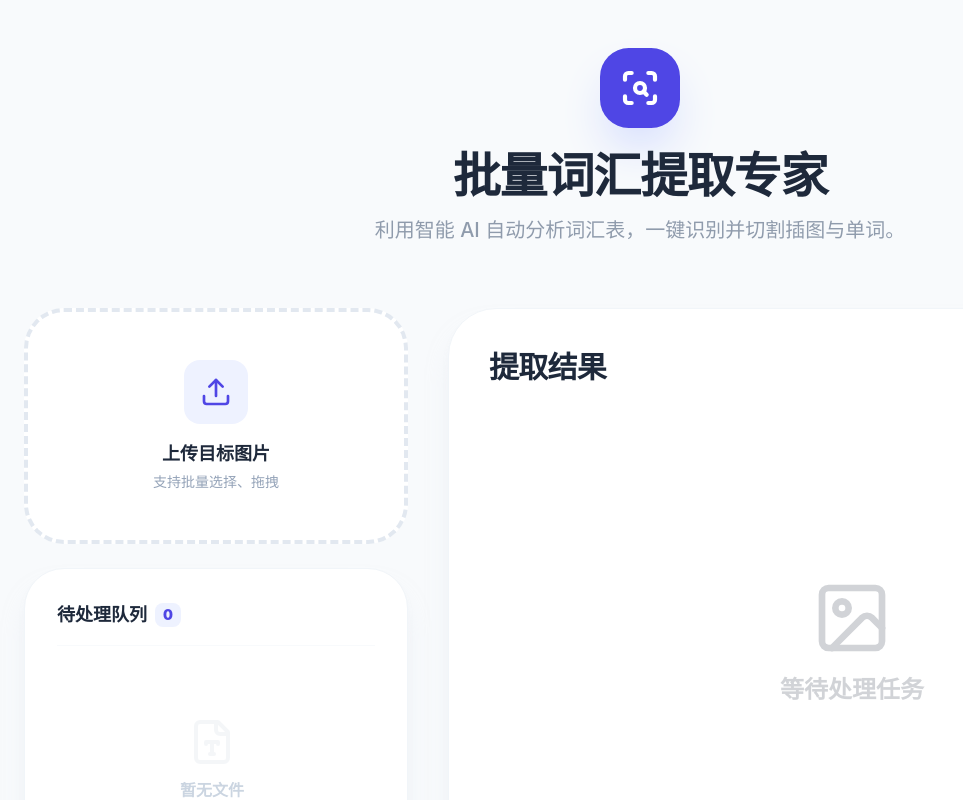
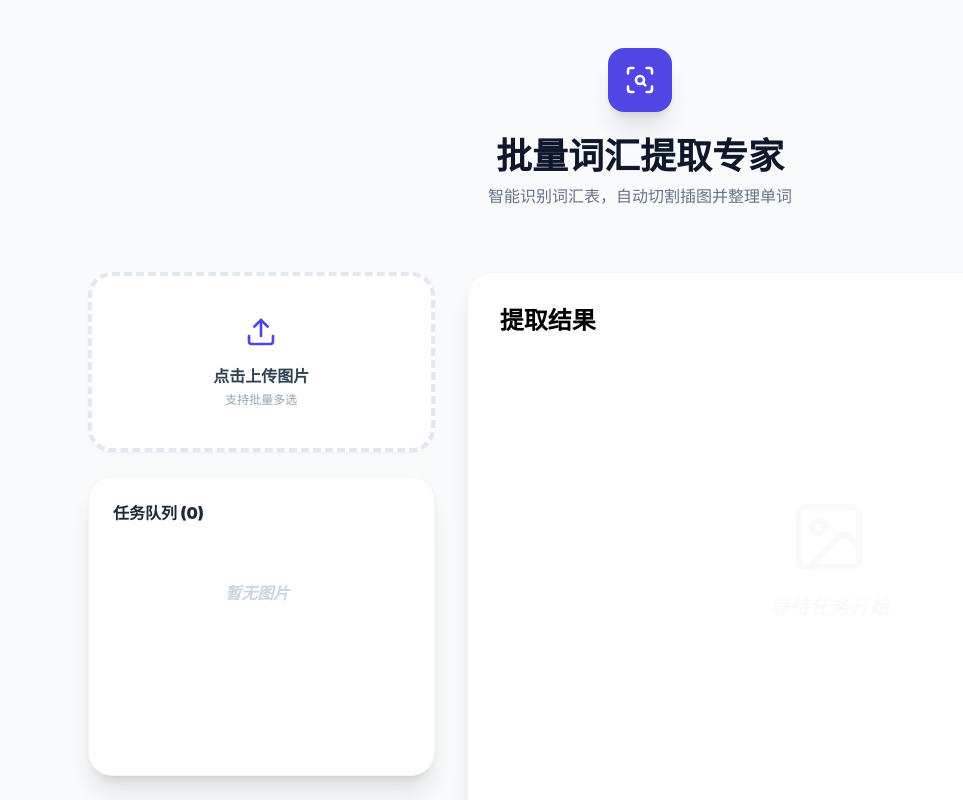
Before and after one commit to alswarldowj-alt/VocabCard-Extractor-, a React (Vite) app: page / in a window 1280 px wide. Shown: the top 800 px of the page, without its empty margins (0-963 px from the left). Built offline with nearby package versions, Linux system fonts and the light colour scheme.

Commit message:
Add files via upload

```diff
--- a/index.html
+++ b/index.html
@@ -6,9 +6,11 @@
     <meta name="viewport" content="width=device-width, initial-scale=1.0">
     <title>批量词汇提取专家 - AI 插图提取工具</title>
     <script src="https://cdn.tailwindcss.com"></script>
+    <!-- 引入 Babel 用于实时转译 TSX -->
+    <script src="https://unpkg.com/@babel/standalone/babel.min.js"></script>
     <script>
-        // 极致防御：确保 process 对象在全局范围内始终可用
-        window.process = window.process || { env: {} };
+        // 确保 process 对象存在，防止三方库或代码因访问未定义变量而崩溃
+        window.process = { env: {} };
     </script>
     <script type="importmap">
 {
@@ -29,11 +31,10 @@
         margin: 0;
         font-family: -apple-system, BlinkMacSystemFont, "Segoe UI", Roboto, "Helvetica Neue", Arial, sans-serif;
         background-color: #f8fafc;
-        overflow-x: hidden;
       }
       #root { min-height: 100vh; }
       @keyframes fadeIn { from { opacity: 0; transform: translateY(10px); } to { opacity: 1; transform: translateY(0); } }
-      .animate-in { animation: fadeIn 0.5s cubic-bezier(0.16, 1, 0.3, 1); }
+      .animate-in { animation: fadeIn 0.5s ease-out; }
       .custom-scrollbar::-webkit-scrollbar { width: 6px; }
       .custom-scrollbar::-webkit-scrollbar-track { background: transparent; }
       .custom-scrollbar::-webkit-scrollbar-thumb { background: #cbd5e1; border-radius: 10px; }
@@ -42,7 +43,8 @@
 </head>
 <body>
     <div id="root"></div>
-    <script type="module" src="index.tsx"></script>
+    <!-- 使用 Babel 实时处理 index.tsx -->
+    <script type="text/babel" data-presets="react,typescript" data-type="module" src="index.tsx"></script>
 <script type="module" src="/index.tsx"></script>
 </body>
 </html>
--- a/index.tsx
+++ b/index.tsx
@@ -1,16 +1,16 @@
 
-import React, { useState, useRef, useEffect } from 'react';
+import React, { useState, useRef } from 'react';
 import { createRoot } from 'react-dom/client';
 import {
   Upload, ScanSearch, Loader2, FileSpreadsheet,
   Archive, CheckCircle2, Image as ImageIcon,
-  Trash2, FileType, XCircle, Info
+  Trash2, FileType, XCircle
 } from 'lucide-react';
 import { GoogleGenAI, Type } from "@google/genai";
 import * as XLSX from 'xlsx';
 import JSZip from 'jszip';
 
-// --- 类型定义 ---
+// --- 类型声明 ---
 interface VocabItem {
   id: number;
   word: string;
@@ -26,7 +26,7 @@ interface FileStatus {
   error?: string;
 }
 
-// --- 工具函数 ---
+// --- 图片处理工具 ---
 const fileToBase64 = (file: File): Promise<string> => {
   return new Promise((resolve, reject) => {
     const reader = new FileReader();
@@ -50,7 +50,6 @@ const cropImage = (file: File, box: number[]): Promise<{ url: string; blob: Blob
         const w = img.naturalWidth;
         const h = img.naturalHeight;
 
-        // 归一化坐标转像素
         const sx = (xmin / 1000) * w;
         const sy = (ymin / 1000) * h;
         const sw = ((xmax - xmin) / 1000) * w;
@@ -82,7 +81,6 @@ const App = () => {
   const [results, setResults] = useState<VocabItem[]>([]);
   const [isBusy, setIsBusy] = useState(false);
   const [globalError, setGlobalError] = useState<string | null>(null);
-  const [isDragging, setIsDragging] = useState(false);
   const fileInputRef = useRef<HTMLInputElement>(null);
 
   const addFiles = (files: FileList | null) => {
@@ -106,9 +104,13 @@ const App = () => {
     setResults([]);
 
     try {
-      // 实时获取 API_KEY 并初始化客户端，增加容错性
-      const apiKey = (window as any).process?.env?.API_KEY || "";
-      const ai = new GoogleGenAI({ apiKey: apiKey });
+      // 仅在点击时尝试读取 API_KEY，防止环境预加载问题
+      const apiKey = process.env.API_KEY;
+      if (!apiKey) {
+        throw new Error("API_KEY 未找到，请检查环境配置。");
+      }
+
+      const ai = new GoogleGenAI({ apiKey });
 
       for (let i = 0; i < fileStatuses.length; i++) {
         const current = fileStatuses[i];
@@ -125,7 +127,7 @@ const App = () => {
             contents: {
               parts: [
                 { inlineData: { mimeType: current.file.type, data: base64 } },
-                { text: "提取这张词汇表中的所有单词。每张卡片包含一个插图和下方的单词。请按阅读顺序返回单词及其插图区域坐标 [ymin, xmin, ymax, xmax]。" }
+                { text: "请识别这张词汇表中的每一张单词卡片。每张卡片上方是插图，下方是单词。请返回单词内容及其对应插图的归一化坐标 [ymin, xmin, ymax, xmax]。" }
               ]
             },
             config: {
@@ -157,20 +159,19 @@ const App = () => {
           const data = JSON.parse(response.text || '{"items":[]}');
           const rawItems = data.items || [];
 
-          if (rawItems.length === 0) throw new Error("未检测到单词内容");
+          if (rawItems.length === 0) throw new Error("未识别到有效内容");
 
           for (let j = 0; j < rawItems.length; j++) {
             const item = rawItems[j];
             try {
               const { url, blob } = await cropImage(current.file, item.box_2d);
-              const newItem: VocabItem = {
-                id: results.length + 1, // 这里稍后更新
+              setResults(prev => [...prev, {
+                id: prev.length + 1,
                 word: item.word.trim(),
                 fileName: current.file.name,
                 croppedImageUrl: url,
                 blob
-              };
-              setResults(prev => [...prev, { ...newItem, id: prev.length + 1 }]);
+              }]);
             } catch (err) {
               console.error("裁剪失败:", err);
             }
@@ -184,16 +185,14 @@ const App = () => {
             idx === i ? { ...s, status: 'completed', progress: 100 } : s
           ));
         } catch (err: any) {
-          console.error("处理失败:", err);
-          let errMsg = err.message || "请求异常";
-          if (errMsg.includes("API key not valid")) errMsg = "API 密钥配置无效";
+          console.error("单个文件处理异常:", err);
           setFileStatuses(prev => prev.map((s, idx) =>
-            idx === i ? { ...s, status: 'error', error: errMsg } : s
+            idx === i ? { ...s, status: 'error', error: err.message || "请求异常" } : s
           ));
         }
       }
     } catch (err: any) {
-      setGlobalError("识别流程异常: " + (err.message || "请检查网络或密钥"));
+      setGlobalError(err.message || "流程初始化失败");
     } finally {
       setIsBusy(false);
     }
@@ -201,11 +200,10 @@ const App = () => {
 
   const exportExcel = () => {
     if (results.length === 0) return;
-    const data = results.map(item => ({ '序号': item.id, '单词': item.word }));
-    const ws = XLSX.utils.json_to_sheet(data);
+    const ws = XLSX.utils.json_to_sheet(results.map(r => ({ '序号': r.id, '单词': r.word })));
     const wb = XLSX.utils.book_new();
     XLSX.utils.book_append_sheet(wb, ws, "Vocabulary");
-    XLSX.writeFile(wb, "词汇提取结果.xlsx");
+    XLSX.writeFile(wb, "词汇表.xlsx");
   };
 
   const exportZip = async () => {
@@ -215,133 +213,102 @@ const App = () => {
     results.forEach(item => {
       if (item.blob) folder?.file(`${item.word}.jpg`, item.blob);
     });
-    const content = await zip.generateAsync({ type: 'blob' });
-    const url = URL.createObjectURL(content);
-    const a = document.createElement('a');
-    a.href = url;
-    a.download = "词汇插图包.zip";
-    a.click();
+    const blob = await zip.generateAsync({ type: 'blob' });
+    const url = URL.createObjectURL(blob);
+    const link = document.createElement('a');
+    link.href = url;
+    link.download = "词汇插图包.zip";
+    link.click();
   };
 
   return (
-    <div className="max-w-7xl mx-auto px-6 py-12 animate-in text-slate-800">
+    <div className="max-w-6xl mx-auto px-6 py-12 animate-in">
       <header className="text-center mb-16">
-        <div className="inline-flex items-center justify-center w-20 h-20 bg-indigo-600 text-white rounded-[1.8rem] mb-6 shadow-2xl shadow-indigo-200">
-          <ScanSearch size={40} strokeWidth={2.5} />
+        <div className="inline-flex items-center justify-center w-16 h-16 bg-indigo-600 text-white rounded-2xl mb-6 shadow-xl">
+          <ScanSearch size={32} />
         </div>
-        <h1 className="text-5xl font-black tracking-tight mb-4">批量词汇提取专家</h1>
-        <p className="text-slate-500 text-xl font-medium max-w-2xl mx-auto opacity-70">
-          利用智能 AI 自动分析词汇表，一键识别并切割插图与单词。
-        </p>
+        <h1 className="text-4xl font-black text-slate-900 mb-2">批量词汇提取专家</h1>
+        <p className="text-slate-500 font-medium">智能识别词汇表，自动切割插图并整理单词</p>
       </header>
 
       {globalError && (
-        <div className="mb-8 p-5 bg-rose-50 border border-rose-100 text-rose-600 rounded-3xl flex items-center gap-4 shadow-sm">
-          <XCircle size={24} className="flex-shrink-0" />
+        <div className="mb-8 p-4 bg-rose-50 border border-rose-100 text-rose-600 rounded-2xl flex items-center gap-3">
+          <XCircle size={20} />
           <p className="font-bold flex-1">{globalError}</p>
-          <button onClick={() => setGlobalError(null)} className="text-rose-300 hover:text-rose-500 font-bold px-2">关闭</button>
+          <button onClick={() => setGlobalError(null)} className="text-rose-300 hover:text-rose-500 p-1">关闭</button>
         </div>
       )}
 
-      <div className="grid grid-cols-1 lg:grid-cols-12 gap-10">
+      <div className="grid grid-cols-1 lg:grid-cols-12 gap-8 items-start">
+        {/* 左侧控制栏 */}
         <div className="lg:col-span-4 space-y-6">
           <div
-            onDragOver={(e) => { e.preventDefault(); setIsDragging(true); }}
-            onDragLeave={() => setIsDragging(false)}
-            onDrop={(e) => { e.preventDefault(); setIsDragging(false); addFiles(e.dataTransfer.files); }}
             onClick={() => !isBusy && fileInputRef.current?.click()}
             className={`
-              relative border-4 border-dashed rounded-[2.5rem] p-12 text-center cursor-pointer transition-all duration-300
-              ${isDragging ? 'bg-indigo-50 border-indigo-500 scale-[1.02]' : 'bg-white border-slate-200 hover:border-indigo-300 hover:bg-slate-50'}
-              ${isBusy ? 'opacity-50 cursor-not-allowed pointer-events-none' : ''}
+              p-10 border-4 border-dashed rounded-3xl text-center cursor-pointer transition-all
+              ${isBusy ? 'opacity-50 pointer-events-none' : 'hover:border-indigo-400 hover:bg-indigo-50/30 border-slate-200 bg-white shadow-sm'}
             `}
           >
             <input type="file" multiple accept="image/*" className="hidden" ref={fileInputRef} onChange={(e) => addFiles(e.target.files)} />
-            <div className="flex flex-col items-center gap-4">
-              <div className="w-16 h-16 bg-indigo-50 text-indigo-600 rounded-2xl flex items-center justify-center">
-                <Upload size={32} />
-              </div>
-              <div>
-                <p className="font-bold text-lg">上传目标图片</p>
-                <p className="text-slate-400 text-sm mt-1">支持批量选择、拖拽</p>
-              </div>
-            </div>
+            <Upload size={32} className="mx-auto text-indigo-600 mb-4" />
+            <p className="font-bold text-slate-700">点击上传图片</p>
+            <p className="text-xs text-slate-400 mt-1">支持批量多选</p>
           </div>
 
-          <div className="bg-white rounded-[2.5rem] p-8 shadow-xl shadow-slate-200/50 border border-slate-100">
-            <div className="flex justify-between items-center mb-6 pb-4 border-b border-slate-50">
-              <h3 className="font-black text-slate-800 text-lg flex items-center gap-2">待处理队列 <span className="text-indigo-600 bg-indigo-50 px-2 py-0.5 rounded-lg text-sm">{fileStatuses.length}</span></h3>
+          <div className="bg-white rounded-3xl p-6 shadow-xl border border-slate-100 min-h-[300px]">
+            <div className="flex justify-between items-center mb-4">
+              <h3 className="font-black text-slate-800">任务队列 ({fileStatuses.length})</h3>
               {fileStatuses.length > 0 && !isBusy && (
-                <button onClick={processAll} className="bg-indigo-600 text-white px-5 py-2 rounded-xl font-bold shadow-lg hover:bg-indigo-700 transition-all active:scale-95">开始处理</button>
+                <button onClick={processAll} className="bg-indigo-600 text-white px-4 py-1.5 rounded-lg text-sm font-bold shadow-lg">开始处理</button>
               )}
             </div>
-            <div className="space-y-3 overflow-y-auto max-h-[400px] pr-2 custom-scrollbar">
+            <div className="space-y-3 overflow-y-auto max-h-[400px] pr-2 custom-scrollbar text-left">
               {fileStatuses.map((status, idx) => (
-                <div key={idx} className="p-4 bg-slate-50 rounded-2xl border border-slate-100">
-                  <div className="flex items-center gap-3">
-                    <ImageIcon size={18} className="text-slate-400" />
-                    <p className="text-sm font-bold text-slate-600 truncate flex-1">{status.file.name}</p>
-                    {status.status === 'completed' && <CheckCircle2 size={18} className="text-emerald-500" />}
-                    {status.status === 'processing' && <Loader2 size={18} className="text-indigo-600 animate-spin" />}
+                <div key={idx} className="p-3 bg-slate-50 rounded-xl border border-slate-100">
+                  <div className="flex items-center gap-2">
+                    <ImageIcon size={14} className="text-slate-400" />
+                    <p className="text-xs font-bold text-slate-600 truncate flex-1">{status.file.name}</p>
+                    {status.status === 'completed' && <CheckCircle2 size={16} className="text-emerald-500" />}
+                    {status.status === 'processing' && <Loader2 size={16} className="text-indigo-600 animate-spin" />}
                   </div>
-                  {status.status === 'error' && <p className="text-[10px] text-rose-500 font-bold mt-2 ml-7">{status.error}</p>}
-                  {status.status === 'processing' && (
-                    <div className="mt-3 h-1.5 bg-slate-200 rounded-full overflow-hidden">
-                      <div className="h-full bg-indigo-600 transition-all duration-300" style={{ width: `${status.progress}%` }} />
-                    </div>
-                  )}
+                  {status.status === 'error' && <p className="text-[10px] text-rose-500 mt-1 ml-6">{status.error}</p>}
                 </div>
               ))}
-              {fileStatuses.length === 0 && <div className="text-center py-12 text-slate-300"><FileType size={48} className="mx-auto mb-3 opacity-20" /><p className="font-bold">暂无文件</p></div>}
+              {fileStatuses.length === 0 && <p className="text-center py-10 text-slate-300 font-bold italic">暂无图片</p>}
             </div>
           </div>
         </div>
 
-        <div className="lg:col-span-8 space-y-6 text-left">
+        {/* 右侧结果展示 */}
+        <div className="lg:col-span-8 space-y-6">
           {results.length > 0 && (
             <div className="grid grid-cols-2 gap-4">
-              <button onClick={exportExcel} className="flex items-center justify-center gap-3 bg-white border border-slate-200 p-5 rounded-3xl font-black text-emerald-600 hover:bg-emerald-50 transition-all shadow-sm">
-                <FileSpreadsheet /> 导出 Excel 表格
-              </button>
-              <button onClick={exportZip} className="flex items-center justify-center gap-3 bg-white border border-slate-200 p-5 rounded-3xl font-black text-amber-600 hover:bg-amber-50 transition-all shadow-sm">
-                <Archive /> 导出插图 ZIP
-              </button>
+              <button onClick={exportExcel} className="bg-emerald-600 text-white p-4 rounded-2xl font-bold flex items-center justify-center gap-2 shadow-lg hover:bg-emerald-700 transition-all"><FileSpreadsheet size={20}/> 导出 Excel</button>
+              <button onClick={exportZip} className="bg-amber-600 text-white p-4 rounded-2xl font-bold flex items-center justify-center gap-2 shadow-lg hover:bg-amber-700 transition-all"><Archive size={20}/> 导出资源包</button>
             </div>
           )}
 
-          <div className="bg-white rounded-[3rem] p-10 shadow-xl shadow-slate-200/50 border border-slate-100 min-h-[600px] flex flex-col">
-            <div className="flex justify-between items-center mb-8">
-              <h2 className="text-3xl font-black tracking-tight">提取结果</h2>
-              {results.length > 0 && <span className="bg-indigo-50 text-indigo-600 font-black px-4 py-1.5 rounded-full text-sm">已检测 {results.length} 项</span>}
-            </div>
+          <div className="bg-white rounded-3xl p-8 shadow-xl border border-slate-100 min-h-[600px] text-left">
+            <h2 className="text-2xl font-black mb-8">提取结果 {results.length > 0 && `(${results.length})`}</h2>
 
             {results.length > 0 ? (
-              <div className="grid grid-cols-2 sm:grid-cols-3 xl:grid-cols-4 gap-6 overflow-y-auto max-h-[800px] pr-2 custom-scrollbar">
+              <div className="grid grid-cols-2 sm:grid-cols-3 xl:grid-cols-4 gap-6 overflow-y-auto max-h-[700px] pr-2 custom-scrollbar">
                 {results.map((item, idx) => (
-                  <div key={idx} className="group bg-white border border-slate-100 rounded-3xl overflow-hidden hover:shadow-xl transition-all hover:-translate-y-2">
-                    <div className="aspect-square bg-slate-50 flex items-center justify-center p-6 relative">
-                      <img src={item.croppedImageUrl} className="max-w-full max-h-full object-contain drop-shadow-md group-hover:scale-110 transition-transform duration-500" />
-                      <span className="absolute top-3 left-3 bg-indigo-600 text-white text-[10px] font-black px-2 py-0.5 rounded-lg shadow-lg">#{item.id}</span>
+                  <div key={idx} className="bg-slate-50 border border-slate-100 rounded-2xl overflow-hidden hover:shadow-md transition-shadow">
+                    <div className="aspect-square flex items-center justify-center p-4 bg-white relative">
+                      <img src={item.croppedImageUrl} className="max-w-full max-h-full object-contain" />
+                      <span className="absolute top-2 left-2 bg-indigo-600 text-white text-[10px] px-1.5 py-0.5 rounded font-black">#{item.id}</span>
                     </div>
-                    <div className="p-4 text-center border-t border-slate-50">
-                      <p className="font-black text-slate-800 text-lg truncate" title={item.word}>{item.word}</p>
+                    <div className="p-3 text-center border-t border-slate-50">
+                      <p className="font-bold text-slate-800 truncate" title={item.word}>{item.word}</p>
                     </div>
                   </div>
                 ))}
               </div>
             ) : (
-              <div className="flex-1 flex flex-col items-center justify-center opacity-20">
-                {isBusy ? (
-                  <div className="text-center animate-pulse">
-                    <Loader2 size={64} className="animate-spin text-indigo-600 mx-auto mb-4" />
-                    <p className="text-2xl font-black">AI 正在深度识别中...</p>
-                  </div>
-                ) : (
-                  <div className="text-center">
-                    <ImageIcon size={80} className="mx-auto mb-4" />
-                    <p className="text-2xl font-black">等待处理任务</p>
-                  </div>
-                )}
+              <div className="h-full flex flex-col items-center justify-center text-slate-200 py-32">
+                {isBusy ? <Loader2 size={64} className="animate-spin mb-4 text-indigo-100" /> : <ImageIcon size={80} className="mb-4 opacity-20" />}
+                <p className="text-xl font-black italic opacity-20">等待任务开始</p>
               </div>
             )}
           </div>
```
